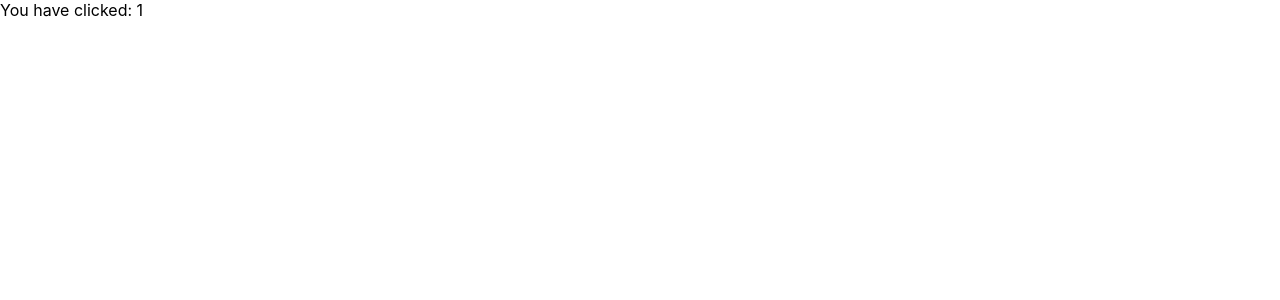
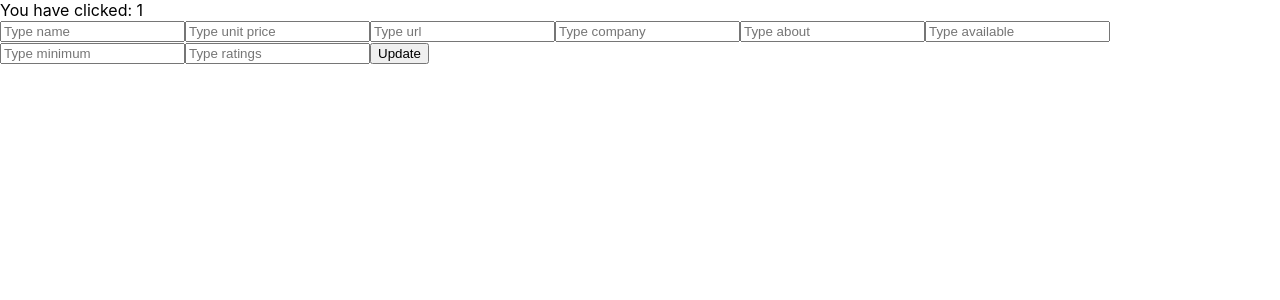
Before and after one commit to Niamul-Hasan/-manufacturer-website-client, a React (Create React App) app: page /update/1 in a window 1280 px wide. Shown: the top 300 px of the page. Built offline with nearby package versions, Linux system fonts and the light colour scheme.

Commit message:
heroku is connected to client

```diff
--- a/src/Pages/HomePage/Component.js
+++ b/src/Pages/HomePage/Component.js
@@ -2,7 +2,7 @@ import React from 'react';
 import { useNavigate } from 'react-router-dom';
 
 const Component = ({ component }) => {
-    const { _id, img, name, price, about } = component;
+    const { _id, img, name, price, about, company, available, minimum } = component;
     const navigate = useNavigate();
 
     const handleUpdate = id => {
--- a/src/Pages/HomePage/Components.js
+++ b/src/Pages/HomePage/Components.js
@@ -5,7 +5,7 @@ const Components = () => {
     const [components, setComponents] = useState([]);
 
     useEffect(() => {
-        fetch('http://localhost:4000/tools')
+        fetch('https://young-crag-95618.herokuapp.com/tools')
             .then(res => res.json()).then(data => {
                 setComponents(data);
             })
--- a/src/Pages/HomePage/Review/CustomerReview.js
+++ b/src/Pages/HomePage/Review/CustomerReview.js
@@ -18,7 +18,7 @@ const CustomerReview = () => {
         const reviews = { name: name, comment: comment, ratings: ratings };
         console.log(reviews)
 
-        fetch('http://localhost:4000/reviews', {
+        fetch('https://young-crag-95618.herokuapp.com/reviews', {
             method: 'POST',
             headers: {
                 'Content-Type': 'application/json'
--- a/src/Pages/HomePage/Review/HomeReview.js
+++ b/src/Pages/HomePage/Review/HomeReview.js
@@ -5,7 +5,7 @@ const HomeReview = () => {
 
     const [reviews, setReviews] = useState([]);
     useEffect(() => {
-        fetch('http://localhost:4000/reviews')
+        fetch('https://young-crag-95618.herokuapp.com/reviews')
             .then(res => res.json())
             .then(data => {
                 setReviews(data);
--- a/src/Pages/Hooks/UseAdmin.js
+++ b/src/Pages/Hooks/UseAdmin.js
@@ -5,7 +5,7 @@ const useAdmin = user => {
     const [adLoading, setAdloading] = useState(true);
     useEffect(() => {
         const email = user?.email;
-        fetch(`http://localhost:4000/admin/${email}`, {
+        fetch(`https://young-crag-95618.herokuapp.com/admin/${email}`, {
             method: 'GET',
             headers: {
                 'content-type': 'application/json',
--- a/src/Pages/Hooks/UseToken.js
+++ b/src/Pages/Hooks/UseToken.js
@@ -6,7 +6,7 @@ const useToken = user => {
         const email = user?.user?.email;
         const curentUser = { email: email };
         if (email) {
-            fetch(`http://localhost:4000/user/${email}`, {
+            fetch(`https://young-crag-95618.herokuapp.com/user/${email}`, {
                 method: "PUT",
                 headers: {
                     'context-type': "application/json"
--- a/src/Pages/Update/HomeUpdate.js
+++ b/src/Pages/Update/HomeUpdate.js
@@ -1,12 +1,46 @@
-import React from 'react';
+import React, { useState } from 'react';
 import { useParams } from 'react-router-dom';
 
 const HomeUpdate = () => {
     const { id } = useParams();
 
+    const handleUpdate = event => {
+        event.preventDefault();
+        const name = event.target.name.value;
+        const unit = event.target.unit.value;
+        const url = event.target.url.value;
+        const company = event.target.company.value;
+        const about = event.target.about.value;
+        const available = event.target.available.value;
+        const minimum = event.target.minimum.value;
+        const ratings = event.target.ratings.value;
+        const upData = { name, price: unit, img: url, company, about, available, minimum, ratings }
+        console.log(upData)
+        fetch(`https://young-crag-95618.herokuapp.com/tools/${id}`, {
+            method: 'PUT',
+            headers: {
+                'Content-Type': 'application/json'
+            },
+            body: JSON.stringify(upData)
+        }).then(res => res.json()).then(data => console.log(data));
+
+    }
+
+
     return (
-        <div>
+        <div className='bg-red-500'>
             <span>You have clicked: {id}</span>
+            <form onSubmit={handleUpdate} className="flex bg-green-500 w-1/2 mx-auto" style={{ flexDirection: 'column', rowGap: '10px' }}>
+                <input type="text" placeholder="Type name" name="name" class="input input-bordered w-full max-w-xs" />
+                <input name="unit" type="number" placeholder="Type unit price" class="input input-bordered w-full max-w-xs" />
+                <input name="url" type="text" placeholder="Type url" class="input input-bordered w-full max-w-xs" />
+                <input name="company" type="text" placeholder="Type company" class="input input-bordered w-full max-w-xs" />
+                <input name="about" type="text" placeholder="Type about" class="input input-bordered w-full max-w-xs" />
+                <input name="available" type="number" placeholder="Type available " class="input input-bordered w-full max-w-xs" />
+                <input name="minimum" type="number" placeholder="Type minimum" class="input input-bordered w-full max-w-xs" />
+                <input name="ratings" type="number" placeholder="Type ratings" class="input input-bordered w-full max-w-xs" />
+                <input name="" type="submit" value="Update" class="input input-bordered w-full max-w-xs" />
+            </form>
         </div>
     );
 };
```
